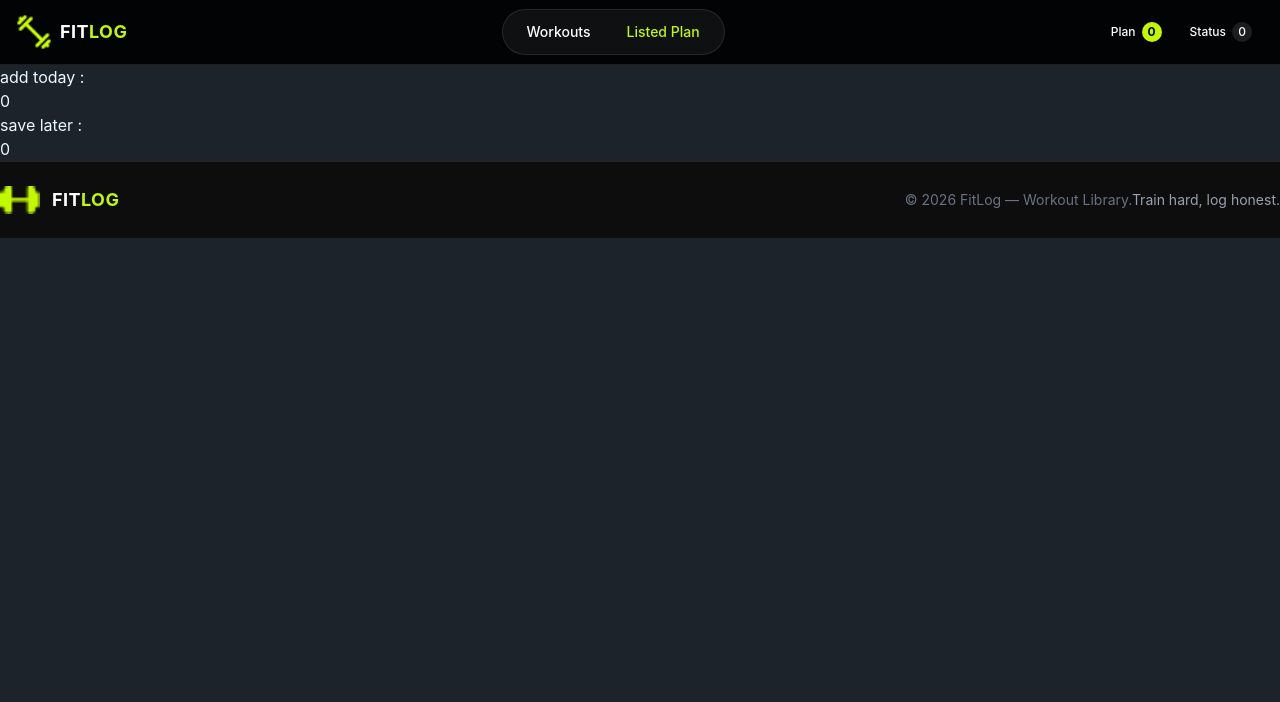
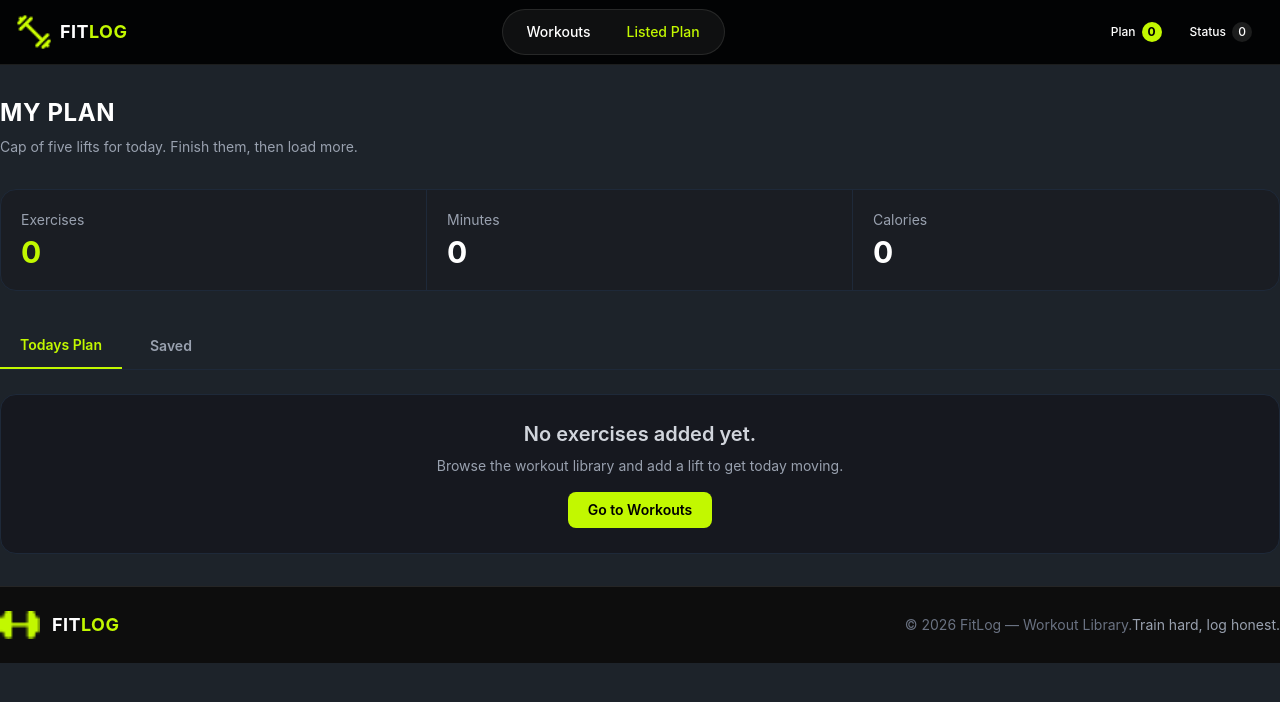
Before and after one commit to ahassh1/fitter-house6, a Next.js app: page /listed-plan in a window 1280 px wide. Shown: the top 702 px of the page. Built offline with nearby package versions, Linux system fonts and the light colour scheme.

Commit message:
ft: show all the ListedPlan in tab format and complex Metrics structure dynamically added

```diff
--- a/package.json
+++ b/package.json
@@ -12,7 +12,8 @@
     "daisyui": "^5.7.46",
     "next": "16.3.6",
     "react": "19.2.8",
-    "react-dom": "19.2.8"
+    "react-dom": "19.2.8",
+    "react-toastify": "^11.1.0"
   },
   "devDependencies": {
     "@tailwindcss/postcss": "^4.3.3",
--- a/src/app/layout.tsx
+++ b/src/app/layout.tsx
@@ -4,6 +4,7 @@ import "./globals.css";
 import Navbar from "@/components/shared/Navbar";
 import Footer from "@/components/shared/Footer";
 import LibraryContext from "@/context/LibraryContext";
+import { ToastContainer } from "react-toastify";
 
 const geistSans = Geist({
   variable: "--font-geist-sans",
@@ -33,6 +34,7 @@ export default function RootLayout({ children }: LayoutProps<"/">) {
           <Navbar/>
           {children}
           <Footer/>
+          <ToastContainer/>
           </LibraryContext></body>
     </html>
   );
--- a/src/app/listed-plan/page.tsx
+++ b/src/app/listed-plan/page.tsx
@@ -1,17 +1,202 @@
 "use client";
 
+import ButtonCard from "@/components/tabButtonCard/ButtonCard";
 import { ExerciseContext } from "@/context/LibraryContext";
-import { useContext } from "react";
+import Link from "next/link";
+import { useContext, useState } from "react";
 
 const ListedPlan = () => {
-  const { addToday, saveLater } = useContext(ExerciseContext);
+  const {
+    addToday,
+    setAddToday,
+    saveLater,
+    setSaveLater,
+  } = useContext(ExerciseContext);
 
-  console.log(addToday, saveLater);
+  const [activeTab, setActiveTab] = useState<"today" | "saved">(
+    "today"
+  );
 
-  return <div>
-   add today :  <h1>{addToday.length}</h1>
-   save later :  <h1>{saveLater.length}</h1>
-  </div>;
+
+  const handleRemoveToday = (id: number) => {
+  setAddToday(
+    addToday.filter((exercise) => exercise.id !== id)
+  );
+};
+
+const handleRemoveSaved = (id: number) => {
+  setSaveLater(
+    saveLater.filter((exercise) => exercise.id !== id)
+  );
+};
+
+  const currentExercises =
+    activeTab === "today" ? addToday : saveLater;
+
+  const totalExercises = currentExercises.length;
+
+  const totalMinutes = currentExercises.reduce(
+    (total, exercise) => total + exercise.duration,
+    0
+  );
+
+  const totalCalories = currentExercises.reduce(
+    (total, exercise) => total + exercise.caloriesBurned,
+    0
+  );
+
+  return (
+    <section className="container mx-auto px-4 py-8 lg:px-0">
+
+      <div className="mb-8">
+        <h1 className="text-2xl font-bold uppercase tracking-wide text-white">
+          My Plan
+        </h1>
+
+        <p className="mt-2 text-sm text-gray-400">
+          Cap of five lifts for today. Finish them, then load more.
+        </p>
+      </div>
+
+
+      <div className="mb-8 grid grid-cols-1 overflow-hidden rounded-2xl border border-gray-800 bg-[#1a1d23] sm:grid-cols-3">
+
+        <div className="border-b border-gray-800 p-5 sm:border-b-0 sm:border-r">
+          <p className="text-sm text-gray-400">
+            Exercises
+          </p>
+
+          <h2 className="mt-1 text-3xl font-bold text-[#C2F800]">
+            {totalExercises}
+          </h2>
+        </div>
+
+
+        <div className="border-b border-gray-800 p-5 sm:border-b-0 sm:border-r">
+          <p className="text-sm text-gray-400">
+            Minutes
+          </p>
+
+          <h2 className="mt-1 text-3xl font-bold text-white">
+            {totalMinutes}
+          </h2>
+        </div>
+
+
+        <div className="p-5">
+          <p className="text-sm text-gray-400">
+            Calories
+          </p>
+
+          <h2 className="mt-1 text-3xl font-bold text-white">
+            {totalCalories}
+          </h2>
+        </div>
+      </div>
+
+
+      <div className="w-full">
+
+        <div className="mb-6 flex gap-2 border-b border-gray-800">
+          <button
+            type="button"
+            onClick={() => setActiveTab("today")}
+            className={`px-5 py-3 text-sm font-semibold transition ${
+              activeTab === "today"
+                ? "border-b-2 border-[#C2F800] text-[#C2F800]"
+                : "text-gray-400 hover:text-white"
+            }`}
+          >
+            Todays Plan
+          </button>
+
+          <button
+            type="button"
+            onClick={() => setActiveTab("saved")}
+            className={`px-5 py-3 text-sm font-semibold transition ${
+              activeTab === "saved"
+                ? "border-b-2 border-[#C2F800] text-[#C2F800]"
+                : "text-gray-400 hover:text-white"
+            }`}
+          >
+            Saved
+          </button>
+        </div>
+
+
+        {activeTab === "today" && (
+          <div>
+            {addToday.length > 0 ? (
+              <div className="space-y-4">
+                {addToday.map((exercise) => (
+                  <ButtonCard
+                    key={exercise.id}
+                    exercise={exercise}
+                    handleRemove={handleRemoveToday}
+                    showMarkAsDone={true}
+                  />
+                ))}
+              </div>
+            ) : (
+              <div className="flex min-h-40 flex-col items-center justify-center rounded-2xl border border-gray-800 bg-[#16181f] px-4 text-center">
+                <h2 className="text-xl font-semibold text-gray-300">
+                  No exercises added yet.
+                </h2>
+
+                <p className="mt-2 text-sm text-gray-400">
+                  Browse the workout library and add a lift to get
+                  today moving.
+                </p>
+
+                <Link
+                  href="/"
+                  className="mt-4 rounded-lg bg-[#C2F800] px-5 py-2 text-sm font-semibold text-black transition hover:bg-[#d5ff33]"
+                >
+                  Go to Workouts
+                </Link>
+              </div>
+            )}
+          </div>
+        )}
+
+
+        {activeTab === "saved" && (
+          <div>
+            {saveLater.length > 0 ? (
+              <div className="space-y-4">
+                {saveLater.map((exercise) => (
+                  <ButtonCard
+                    key={exercise.id}
+                    exercise={exercise}
+                    handleRemove={handleRemoveSaved}
+                    showMarkAsDone={false}
+                  />
+                ))}
+              </div>
+            ) : (
+              <div className="flex min-h-40 flex-col items-center justify-center rounded-2xl border border-gray-800 bg-[#16181f] px-4 text-center">
+                <h2 className="text-xl font-semibold text-gray-300">
+                  No saved exercises yet.
+                </h2>
+
+                <p className="mt-2 text-sm text-gray-400">
+                  Browse the workout library and save an exercise
+                  for later.
+                </p>
+
+                <Link
+                  href="/"
+                  className="mt-4 rounded-lg bg-[#C2F800] px-5 py-2 text-sm font-semibold text-black transition hover:bg-[#d5ff33]"
+                >
+                  Go to Workouts
+                </Link>
+              </div>
+            )}
+          </div>
+        )}
+      </div>
+    </section>
+  );
 };
 
 export default ListedPlan;
--- a/src/components/LibraryDetails/AddToday.tsx
+++ b/src/components/LibraryDetails/AddToday.tsx
@@ -3,6 +3,7 @@
 import { ExerciseContext } from "@/context/LibraryContext";
 import { IlibraryType } from "@/types/libraryType";
 import { useContext } from "react";
+import { toast } from "react-toastify";
 
 const AddToday = ({ exercise }: { exercise: IlibraryType }) => {
   const { addToday, setAddToday } = useContext(ExerciseContext);
@@ -11,7 +12,7 @@ const AddToday = ({ exercise }: { exercise: IlibraryType }) => {
     setAddToday([...addToday, exercise]);
     console.log(exercise);
 
-    alert(`You have read today "${exercise.name}"`);
+    toast.success(`You have read today "${exercise.name}"`);
   };
 
   return (
--- a/src/components/LibraryDetails/SaveLater.tsx
+++ b/src/components/LibraryDetails/SaveLater.tsx
@@ -3,6 +3,7 @@
 import { ExerciseContext } from "@/context/LibraryContext";
 import { IlibraryType } from "@/types/libraryType";
 import { useContext } from "react";
+import { toast } from "react-toastify";
 
 const SaveLater = ({ exercise }: { exercise: IlibraryType }) => {
   const { saveLater, setSaveLater } = useContext(ExerciseContext);
@@ -11,7 +12,7 @@ const SaveLater = ({ exercise }: { exercise: IlibraryType }) => {
     setSaveLater([...saveLater, exercise]);
     console.log(exercise);
 
-    alert(`You have read today "${exercise.name}"`);
+    toast.info(`You have save this "${exercise.name}"`);
   };
 
   return (
--- /dev/null
+++ b/src/components/tabButtonCard/ButtonCard.tsx
@@ -0,0 +1,93 @@
+"use client";
+
+import Image from "next/image";
+import Link from "next/link";
+
+import { IlibraryType } from "@/types/libraryType";
+
+interface ButtonCardProps {
+  exercise: IlibraryType;
+  handleRemove: (id: number) => void;
+  showMarkAsDone: boolean;
+}
+
+const ButtonCard = ({
+  exercise,
+  handleRemove,
+  showMarkAsDone,
+}: ButtonCardProps) => {
+  return (
+    <div className="flex flex-col gap-5 rounded-2xl border border-gray-800 bg-[#1a1d23] p-4 sm:flex-row sm:items-center sm:justify-between">
+
+      <div className="flex items-center gap-4">
+
+        <div className="relative h-24 w-36 shrink-0 overflow-hidden rounded-xl">
+          <Image
+            src={exercise.image}
+            alt={exercise.name}
+            fill
+            sizes="144px"
+            className="object-cover"
+          />
+        </div>
+
+        <div>
+          <h2 className="text-lg font-bold uppercase text-white">
+            {exercise.name}
+          </h2>
+
+          <p className="text-sm text-gray-400">
+            {exercise.equipment}
+          </p>
+
+          <div className="mt-2 flex flex-wrap items-center gap-4 text-sm">
+
+            <span className="text-gray-300">
+              ◷ {exercise.duration} min
+            </span>
+
+
+            <span className="text-gray-300">
+              ♨ {exercise.caloriesBurned} kcal
+            </span>
+
+            <span className="text-[#C2F800]">
+              ★ {exercise.rating}
+            </span>
+          </div>
+        </div>
+      </div>
+
+
+      <div className="flex items-center gap-2">
+
+        <Link
+          href={`/exercise/${exercise.id}`}
+          className="rounded-full border border-gray-600 px-4 py-2 text-sm font-semibold text-white transition hover:border-[#C2F800] hover:text-[#C2F800]"
+        >
+          View Details
+        </Link>
+
+        {showMarkAsDone && (
+          <button
+            type="button"
+            className="rounded-full bg-[#C2F800] px-4 py-2 text-sm font-semibold text-black transition hover:bg-[#d5ff33]"
+          >
+            ✓ Mark as Done
+          </button>
+        )}
+
+        <button
+          type="button"
+          onClick={() => handleRemove(exercise.id)}
+          className="cursor-pointer px-2 text-xl text-gray-400 transition hover:text-red-400"
+          aria-label={`Remove ${exercise.name}`}
+        >
+          ×
+        </button>
+      </div>
+    </div>
+  );
+};
+
+export default ButtonCard;
```
Also changed, not shown: 1 other file (tests, documents, lock files or other folders).
